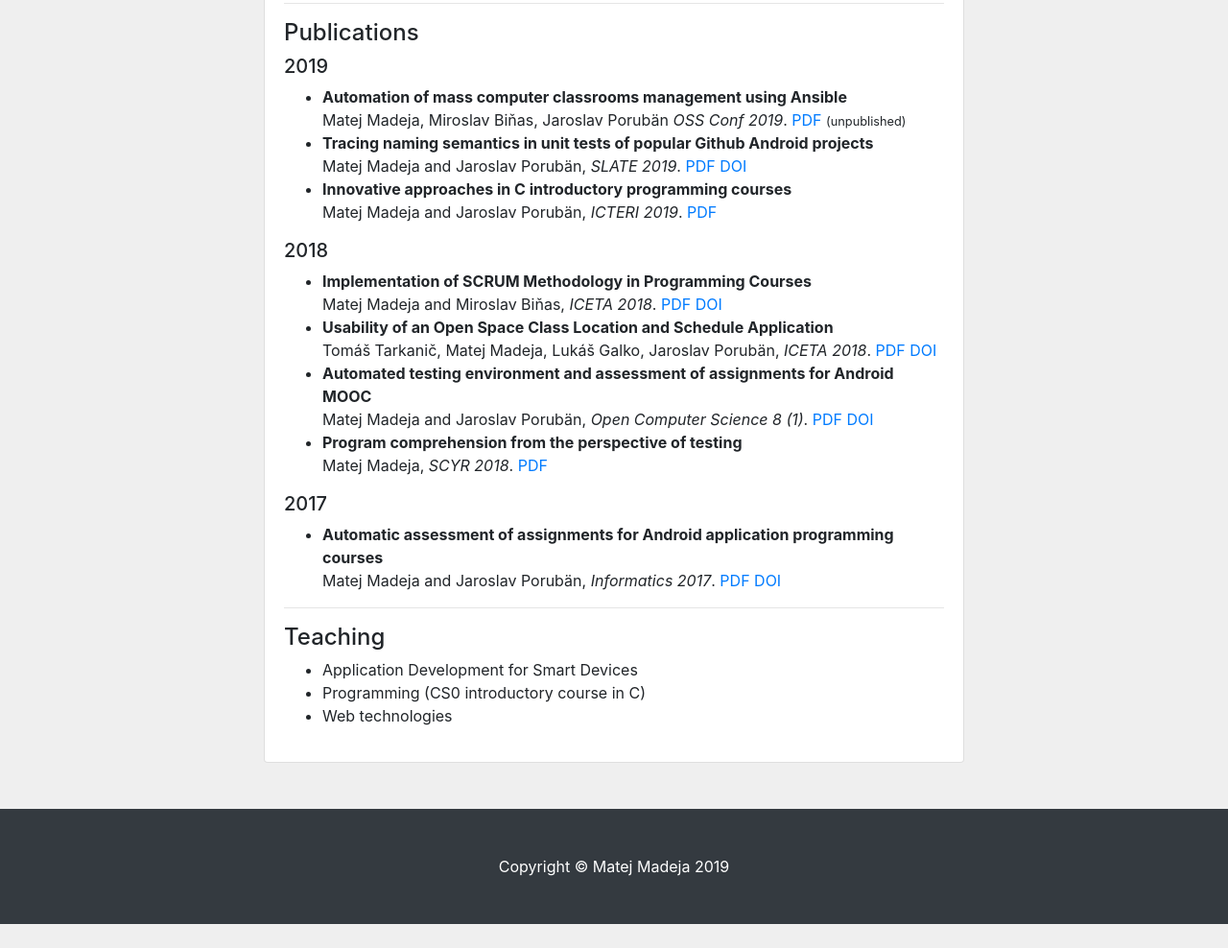
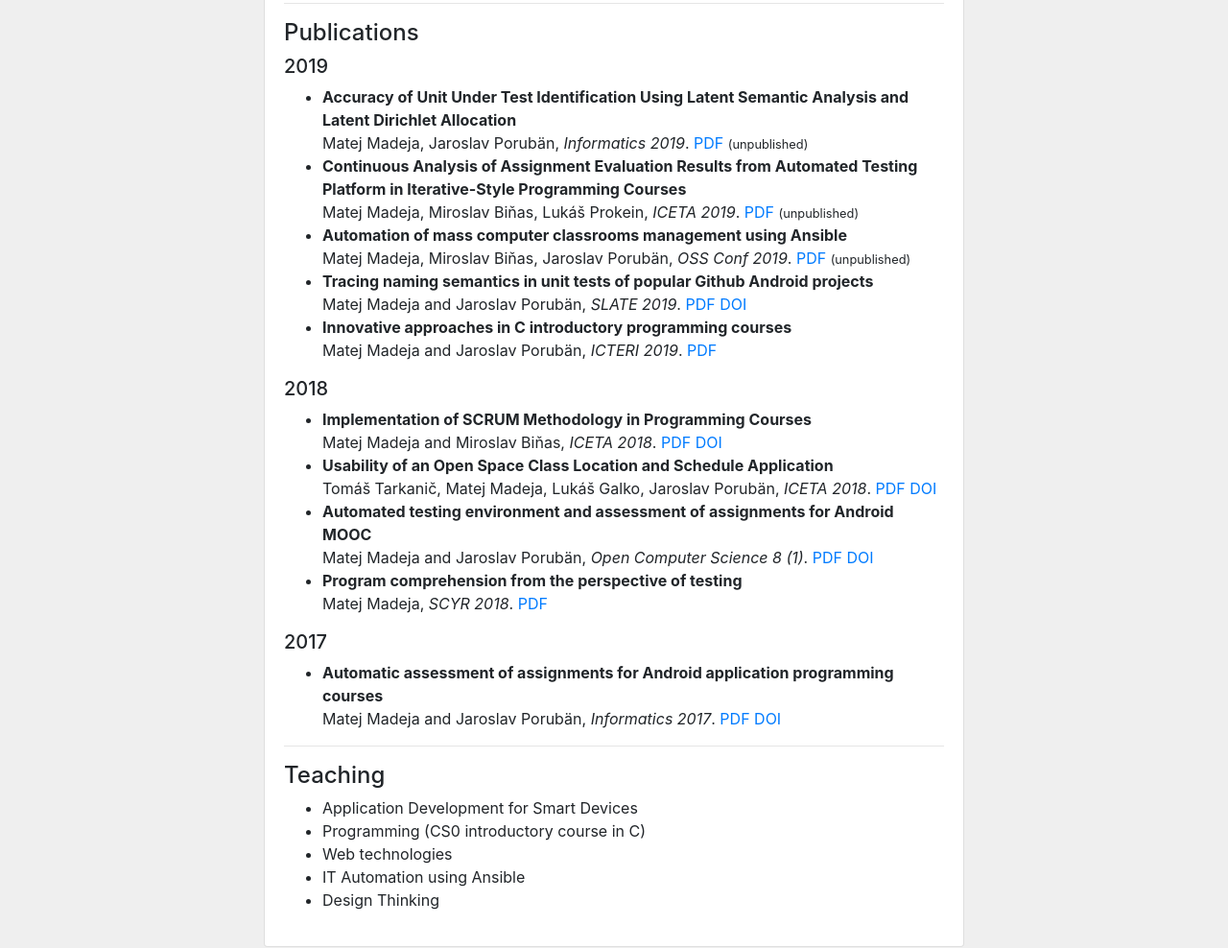
Before and after one commit to madeja/madeja.github.io, a website: page index.html in a window 1280 px wide. Shown: the part 380-1368 px from the top of the page at 96% size. Before the commit the page ends 1343 px from the top, so only its background shows below. Drawn offline with Linux system fonts and the light colour scheme.

Commit message:
informatics proceedings + iceta pre-print

```diff
--- a/index.html
+++ b/index.html
@@ -100,9 +100,27 @@
                 <ul>
                   <li>
                     <strong>
+                      Accuracy of Unit Under Test Identification Using Latent Semantic Analysis and Latent Dirichlet Allocation
+                    </strong>
+                    <br /> Matej Madeja, Jaroslav Porubän, <em>Informatics 2019</em>.
+                    <a href="publications/19-informatics-nlp.pdf">PDF</a>
+                    <!-- <a href=" https://doi.org/">DOI</a> -->
+                    <small>(unpublished)</small>
+                  </li>
+                  <li>
+                    <strong>
+                      Continuous Analysis of Assignment Evaluation Results from Automated Testing Platform in Iterative-Style Programming Courses
+                    </strong>
+                    <br /> Matej Madeja, Miroslav Biňas, Lukáš Prokein, <em>ICETA 2019</em>.
+                    <a href="publications/19-iceta-elastic.pdf">PDF</a>
+                    <!-- <a href=" https://doi.org/">DOI</a> -->
+                    <small>(unpublished)</small>
+                  </li>
+                  <li>
+                    <strong>
                       Automation of mass computer classrooms management using Ansible
                     </strong>
-                    <br /> Matej Madeja, Miroslav Biňas, Jaroslav Porubän <em>OSS Conf 2019</em>.
+                    <br /> Matej Madeja, Miroslav Biňas, Jaroslav Porubän, <em>OSS Conf 2019</em>.
                     <a href="publications/19-oss-conf-anstall.pdf">PDF</a>
                     <small>(unpublished)</small>
                   </li>
@@ -112,7 +130,7 @@
                     </strong>
                     <br /> Matej Madeja and Jaroslav Porubän, <em>SLATE 2019</em>.
                     <a href="publications/19-slate-android-semantics.pdf">PDF</a>
-                    <a href=" https://doi.org/10.4230/OASIcs.SLATE.2019.3 ">DOI</a>
+                    <a href=" https://doi.org/10.4230/OASIcs.SLATE.2019.3">DOI</a>
                   </li>
                   <li>
                     <strong>
@@ -176,6 +194,8 @@
                 <li>Application Development for Smart Devices</li>
                 <li>Programming (CS0 introductory course in C)</li>
                 <li>Web technologies</li>
+                <li>IT Automation using Ansible</li>
+                <li>Design Thinking</li>
               </ul>
             </p>
             <!-- <span class="text-warning">&#9733; &#9733; &#9733; &#9733; &#9734;</span>
```
Also changed, not shown: 3 other files.
